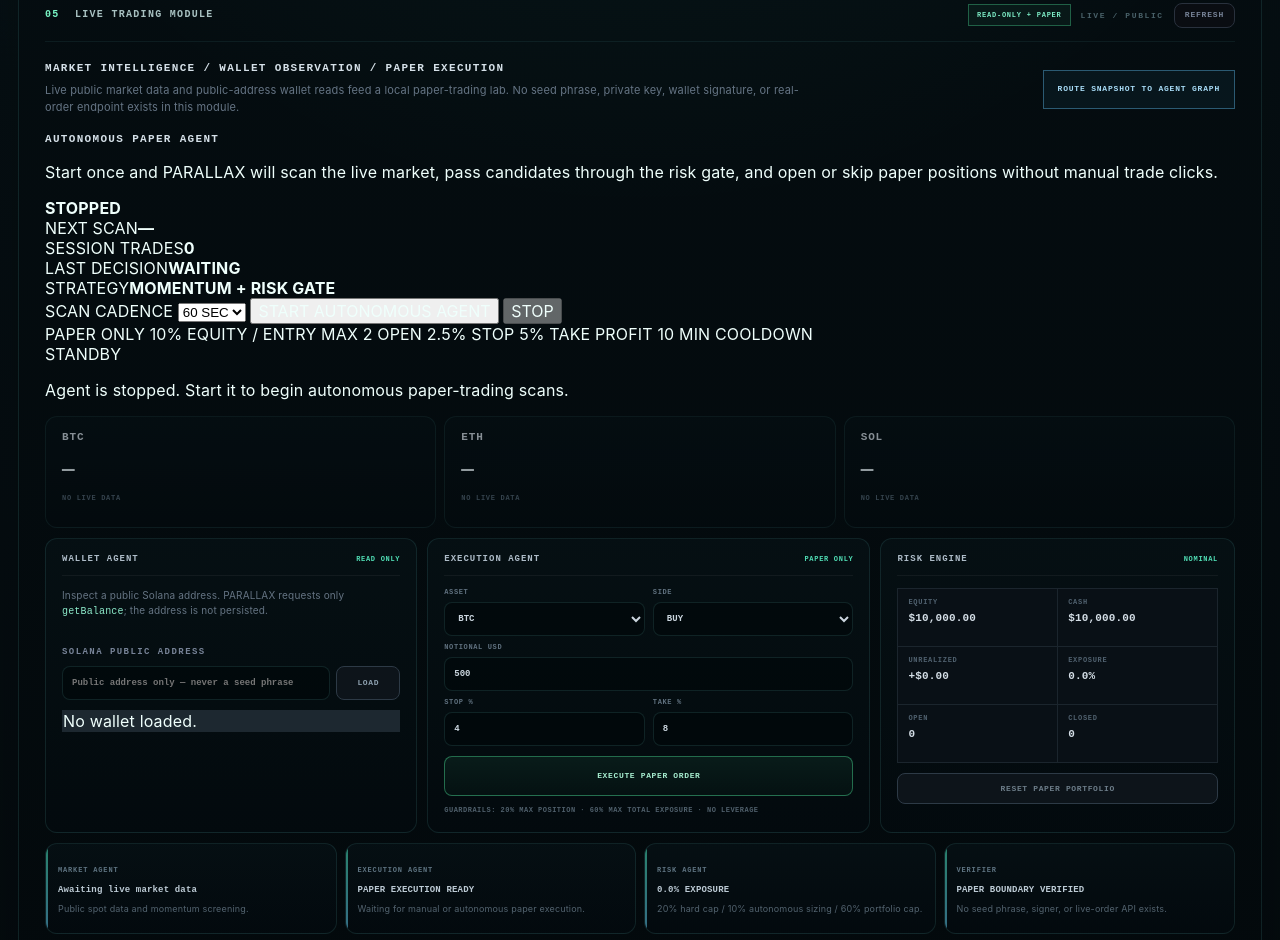
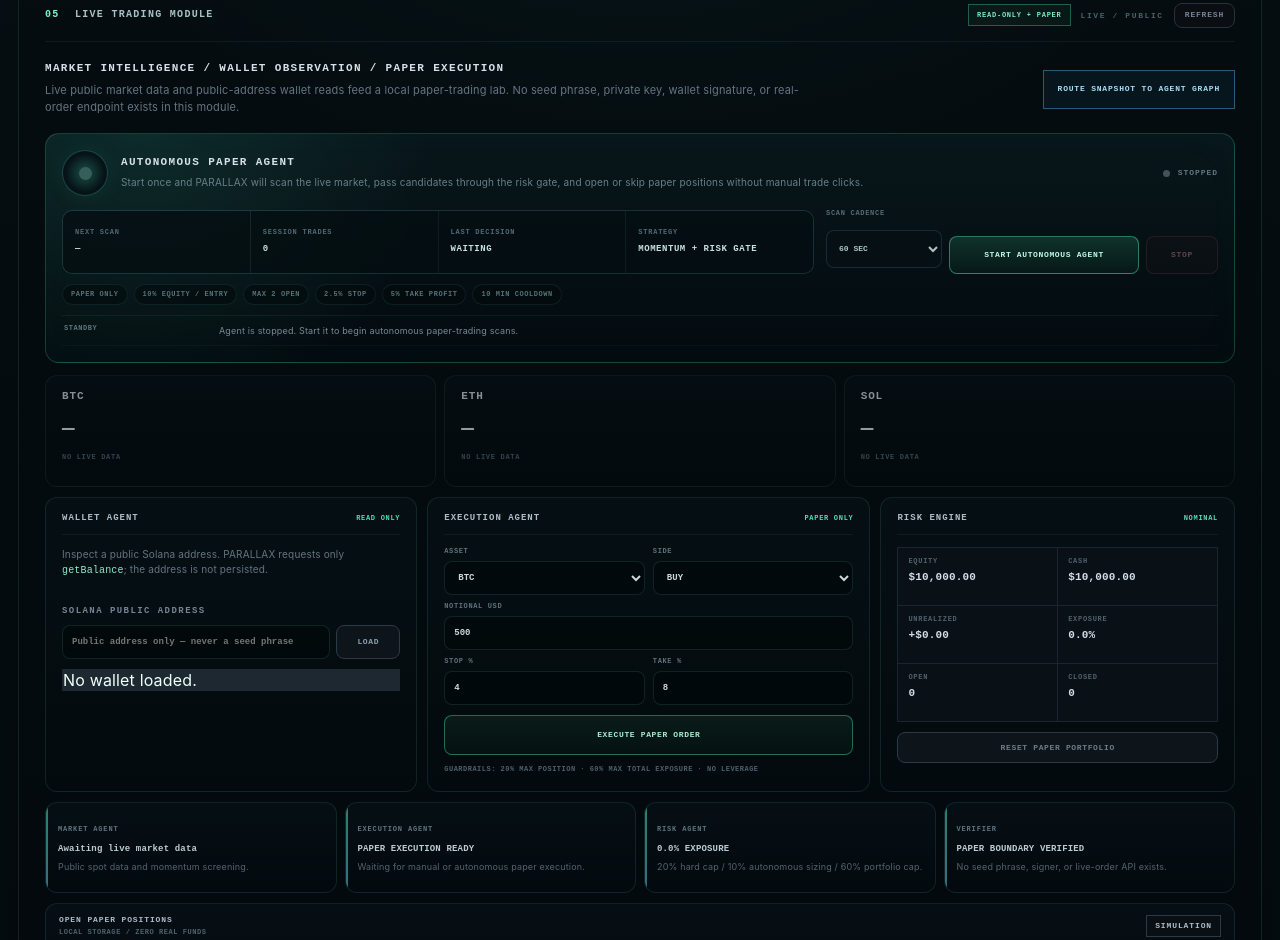
Before and after one commit to WenZ0o/PARALLAX, a website with bundled scripts: page index.html in a window 1280 px wide. Shown: the part 2449-3389 px from the top of the page. Built offline with nearby package versions, Linux system fonts and the light colour scheme; files whose address does not match are found by name.

Commit message:
style: add autonomous trading agent console

```diff
--- a/styles.css
+++ b/styles.css
@@ -374,3 +374,151 @@
   .app-shell{width:calc(100% - 16px)}
   .market-strip,.trading-grid,.agent-monitor{grid-template-columns:1fr}
 }
+
+
+/* ── Autonomous paper agent ─────────────────────────────────────────────── */
+.autonomous-agent-console{
+  margin:0 0 12px;
+  padding:16px;
+  border:1px solid rgba(91,225,191,.22);
+  border-radius:14px;
+  background:
+    radial-gradient(circle at 8% 0%,rgba(73,226,186,.10),transparent 26%),
+    linear-gradient(180deg,rgba(8,23,27,.96),rgba(3,11,15,.96));
+  box-shadow:inset 0 0 40px rgba(61,213,177,.025);
+  transition:border-color .2s,box-shadow .2s;
+}
+.autonomous-agent-console.running{
+  border-color:rgba(83,235,192,.52);
+  box-shadow:0 0 34px rgba(57,218,174,.07),inset 0 0 50px rgba(55,220,181,.04);
+}
+.autonomous-agent-console.scanning{
+  border-color:rgba(105,230,255,.58);
+}
+.auto-agent-header{
+  display:flex;align-items:center;justify-content:space-between;gap:20px;
+}
+.auto-agent-identity{
+  display:flex;align-items:center;gap:13px;min-width:0;
+}
+.auto-agent-identity p{
+  margin:5px 0 0;max-width:820px;color:#678088;font-size:10px;line-height:1.55;
+}
+.auto-agent-orb{
+  width:46px;height:46px;flex:0 0 46px;border-radius:50%;
+  display:grid;place-items:center;
+  border:1px solid rgba(95,233,200,.24);
+  background:radial-gradient(circle,rgba(83,241,196,.22),rgba(6,18,22,.92) 62%);
+  box-shadow:0 0 24px rgba(62,218,180,.08);
+}
+.auto-agent-orb span{
+  width:13px;height:13px;border-radius:50%;background:#365f59;
+  box-shadow:0 0 0 rgba(82,233,192,0);
+}
+.autonomous-agent-console.running .auto-agent-orb span{
+  background:#58e6b8;
+  box-shadow:0 0 18px rgba(82,233,192,.8);
+  animation:autoPulse 1.6s ease-in-out infinite;
+}
+.autonomous-agent-console.scanning .auto-agent-orb span{
+  background:#70e7ff;
+  box-shadow:0 0 21px rgba(102,225,255,.9);
+  animation:autoPulse .72s ease-in-out infinite;
+}
+.auto-agent-state{
+  display:flex;align-items:center;gap:8px;
+  color:#627780;font:800 8px/1 ui-monospace,monospace;letter-spacing:.12em;
+}
+.auto-state-dot{
+  width:7px;height:7px;border-radius:50%;background:#42535a;
+}
+.autonomous-agent-console.running .auto-state-dot{
+  background:#56e4b7;box-shadow:0 0 10px rgba(86,228,183,.75);
+}
+.autonomous-agent-console.scanning .auto-state-dot{
+  background:#6fe4ff;box-shadow:0 0 10px rgba(111,228,255,.82);
+}
+.auto-agent-body{
+  display:grid;grid-template-columns:1fr auto;gap:12px;align-items:stretch;margin-top:14px;
+}
+.auto-agent-metrics{
+  display:grid;grid-template-columns:repeat(4,1fr);gap:1px;
+  border:1px solid rgba(105,214,208,.10);background:rgba(96,206,201,.07);border-radius:10px;overflow:hidden;
+}
+.auto-agent-metrics>div{
+  min-height:62px;padding:10px 12px;background:rgba(3,11,15,.82);
+  display:flex;flex-direction:column;justify-content:center;gap:8px;
+}
+.auto-agent-metrics span{
+  color:#506a72;font:700 7px/1 ui-monospace,monospace;letter-spacing:.11em;
+}
+.auto-agent-metrics strong{
+  color:#c8dfdc;font:750 9px/1.25 ui-monospace,monospace;letter-spacing:.06em;
+}
+.auto-agent-controls{
+  display:grid;grid-template-columns:116px 190px 72px;gap:7px;
+}
+.auto-agent-controls label{
+  display:grid;gap:6px;color:#556d74;font:700 7px/1 ui-monospace,monospace;letter-spacing:.1em;
+}
+.auto-agent-controls select{
+  width:100%;height:38px;border:1px solid rgba(98,195,191,.16);border-radius:8px;
+  background:#061014;color:#adc3c3;padding:0 8px;font:700 8px/1 ui-monospace,monospace;
+}
+.auto-start,.auto-stop{
+  align-self:end;height:38px;border-radius:8px;cursor:pointer;
+  font:800 8px/1 ui-monospace,monospace;letter-spacing:.08em;
+}
+.auto-start{
+  border:1px solid rgba(79,231,183,.46);
+  color:#bff9e2;background:linear-gradient(180deg,rgba(44,139,103,.28),rgba(13,59,43,.22));
+}
+.auto-start:hover:not(:disabled){border-color:#62efbf;box-shadow:0 0 20px rgba(74,226,183,.08)}
+.auto-stop{
+  border:1px solid rgba(255,116,136,.28);color:#d88c99;background:rgba(76,22,31,.18);
+}
+.auto-start:disabled,.auto-stop:disabled,.auto-agent-controls select:disabled{opacity:.42;cursor:not-allowed}
+.auto-agent-policy{
+  display:flex;flex-wrap:wrap;gap:6px;margin-top:10px;
+}
+.auto-agent-policy span{
+  padding:6px 8px;border:1px solid rgba(104,214,209,.10);border-radius:999px;
+  background:rgba(2,9,12,.56);color:#557179;
+  font:700 7px/1 ui-monospace,monospace;letter-spacing:.08em;
+}
+.auto-agent-log{
+  margin-top:10px;max-height:132px;overflow:auto;border-top:1px solid rgba(108,213,208,.08);
+}
+.auto-agent-log>div{
+  display:grid;grid-template-columns:145px 1fr;gap:10px;padding:8px 2px;
+  border-bottom:1px solid rgba(255,255,255,.03);
+}
+.auto-agent-log span{
+  color:#5c777e;font:700 7px/1.4 ui-monospace,monospace;letter-spacing:.08em;
+}
+.auto-agent-log p{
+  margin:0;color:#758a90;font-size:9px;line-height:1.45;
+}
+.source-chip{
+  display:inline-flex;margin-left:6px;padding:3px 5px;border-radius:999px;
+  border:1px solid rgba(115,210,207,.11);color:#536f75;
+  font:700 6px/1 ui-monospace,monospace;letter-spacing:.08em;vertical-align:middle;
+}
+.source-chip.auto{
+  color:#63e1b8;border-color:rgba(83,221,181,.22);background:rgba(43,133,101,.09);
+}
+@keyframes autoPulse{
+  0%,100%{transform:scale(.82);opacity:.62}
+  50%{transform:scale(1.15);opacity:1}
+}
+@media(max-width:1100px){
+  .auto-agent-body{grid-template-columns:1fr}
+  .auto-agent-controls{grid-template-columns:130px 1fr 86px}
+}
+@media(max-width:760px){
+  .auto-agent-header{align-items:flex-start}
+  .auto-agent-metrics{grid-template-columns:1fr 1fr}
+  .auto-agent-controls{grid-template-columns:1fr 1fr}
+  .auto-agent-controls label{grid-column:1/-1}
+  .auto-agent-log>div{grid-template-columns:1fr}
+}
```
